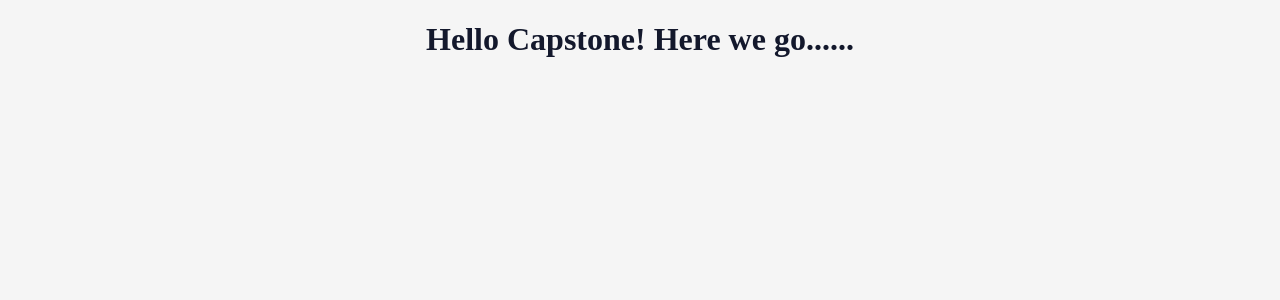
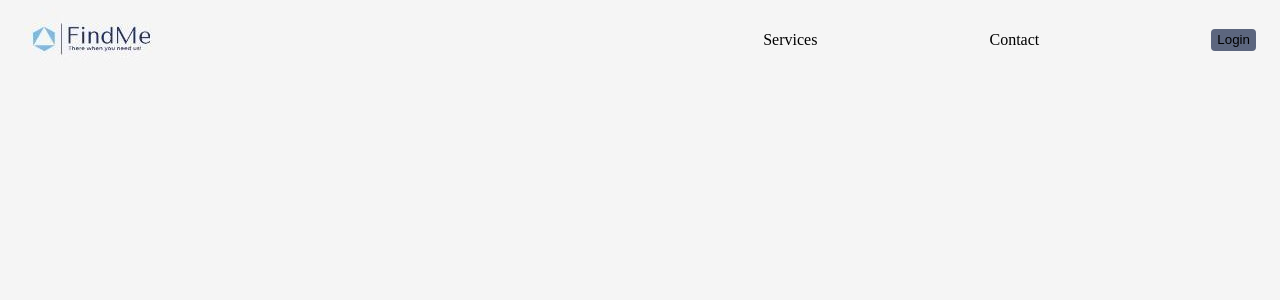
Before and after one commit to Al-Hackman/albert-hackman-capstone, a React (Create React App) app in the folder client/: page / in a window 1280 px wide. Shown: the top 300 px of the page. Built offline with nearby package versions, Linux system fonts and the light colour scheme.

Commit message:
Header Component Done

```diff
--- a/client/src/App.js
+++ b/client/src/App.js
@@ -1,13 +1,33 @@
 import './App.css';
 import './styles/global.scss';
+import { Switch, Route } from "react-router-dom";
+import Header from './components/Header/Header.jsx';
 
 
 function App() {
-  return (
-    <div className="App">
-      <h1>Hello Capstone! Here we go......</h1>
-    </div>
-  );
-}
+
+      return (
+        <>
+        <Header />
+          {/* <main>
+              <Switch>
+
+                  <Route path="/" exact>
+                      <HomePage />
+                  </Route>
+
+                  <Route path="/users/login">
+                      <LoginPage />
+                  </Route>
+
+                  <Route path="/users/sign-up">
+                      <SignUpPage />
+                  </Route>
+
+              </Switch>
+          </main> */}
+        </>
+    );
+  }
 
 export default App;
--- /dev/null
+++ b/client/src/components/Header/Header.jsx
@@ -0,0 +1,37 @@
+import React from 'react';
+import logo from '../../assets/logo/logo.JPG';
+import { Link } from "react-router-dom";
+import { NavLink } from "react-router-dom";
+import './header.scss';
+
+
+
+
+
+function Header() {
+    return (
+        <nav className="navbar">
+                <div className="navbar__logo-wrap">
+                    <Link to="/" className="navbar__logo-link">
+                        <img src={logo} className="navbar__logo" alt="Logo" />
+                    </Link>
+                </div>
+                <div className="navbar__list-wrap">
+
+                    <Link to="/services" className="navbar__item-link">
+                        <span className="navbar__item">Services</span>
+                    </Link>
+
+                    <Link to="/contact" className="navbar__item-link">
+                        <span className="navbar__item">Contact</span>
+                    </Link>
+
+                    <NavLink to="/login" activeClassName="navbar--active" className="navbar__btn-link">
+                        <button className="navbar__login">Login</button>
+                    </NavLink>
+                </div>
+        </nav>
+    )
+}
+
+export default Header;
--- /dev/null
+++ b/client/src/components/Header/header.scss
@@ -0,0 +1,50 @@
+@use '../../styles/partials/variables' as *;
+@use '../../styles/partials/mixins' as *;
+
+
+
+.navbar{
+    width: 100%;
+    height: 120px;
+    padding: 1rem 1rem;
+
+    &__logo-wrap{
+        text-align: center;
+    }
+    &__list-wrap{
+        display: flex;
+        flex-direction: row;
+        justify-content: space-between;
+    }
+    &__item-link{
+        text-decoration: none;
+        color: $primary;
+    }
+    &__login {
+        box-sizing: border-box;
+        width: 100%;
+        height: 1.4rem;
+        border: none;
+        color: $primary;
+        background-color: $table-headers;
+        border-radius: 4px;
+    }
+
+    @include tablet-up{
+        padding: 0px 1.5rem;
+        height: 80px;
+        display: flex;
+        justify-content: space-between;
+
+        &__logo-wrap{
+            display: flex;
+            align-items: center;
+        }
+        &__list-wrap{
+            align-items: center;
+            width: 40%;
+        }
+
+    }
+
+}
--- a/client/src/index.js
+++ b/client/src/index.js
@@ -3,10 +3,13 @@ import ReactDOM from 'react-dom';
 import './index.css';
 import App from './App';
 import reportWebVitals from './reportWebVitals';
+import { BrowserRouter as Router} from 'react-router-dom';
 
 ReactDOM.render(
   <React.StrictMode>
+    <Router>
     <App />
+    </Router>
   </React.StrictMode>,
   document.getElementById('root')
 );
--- a/client/src/styles/partials/_variables.scss
+++ b/client/src/styles/partials/_variables.scss
@@ -1,4 +1,4 @@
-$primary: #13182c; // Global text color
+$primary: #000000; // Global text color
 $secondary: #ffffff; // Global White color
 $background-color:  rgb(245, 245, 245);
 $body-background: #d1d1d1;
```
Also changed, not shown: client/src/assets/logo/logo.JPG (added).
